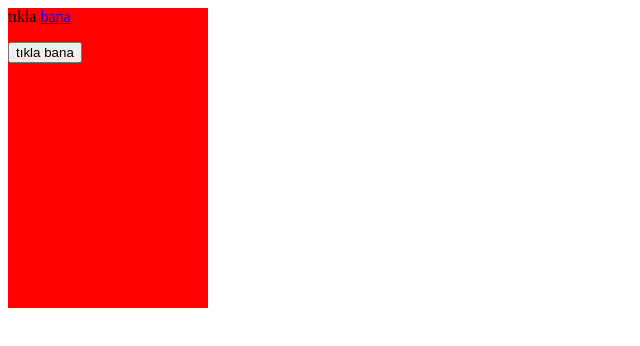
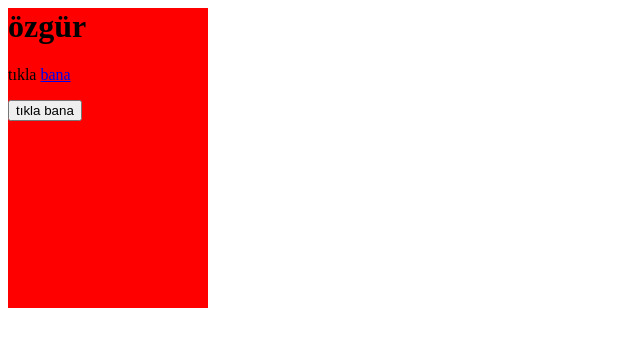
Before and after one commit to cbuozgurkocoglu/asd.github.io, a plain HTML site: page index.html in a window 1280 px wide. Shown: the whole page, without its empty margins (0-640 px from the left). Drawn offline with Linux system fonts and the light colour scheme.

Commit message:
Update index.html

```diff
--- a/index.html
+++ b/index.html
@@ -10,6 +10,7 @@
 
 <body>
 <div id="dv">
+  <h1>özgür</h1>
 <p>
 
 tıkla <a href="http://cbu.edu.tr">bana</a>
```
